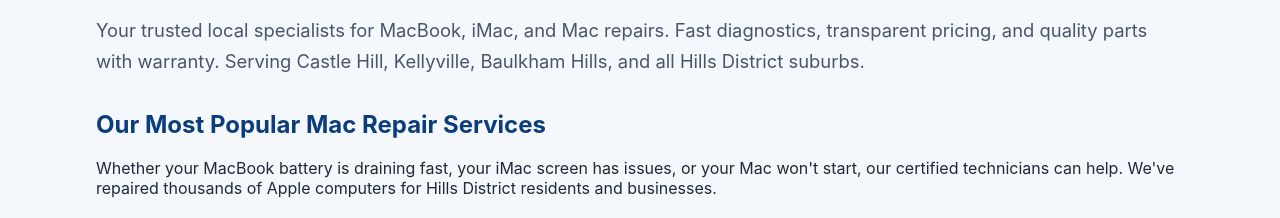
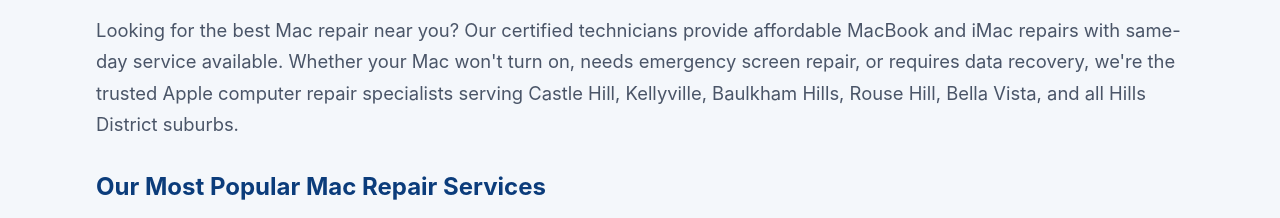
Before and after one commit to Dombarth/Dombarth-hills-mac-repair-site, an Eleventy site: page src/index.njk in a window 1280 px wide. Shown: the part 569-787 px from the top of the page. Built offline with nearby package versions, Linux system fonts and the light colour scheme; Eleventy itself is replaced by a stand-in of ours; files that its build step writes are made by us from their sources.

Commit message:
Update index.njk

```diff
--- a/src/index.njk
+++ b/src/index.njk
@@ -1,16 +1,17 @@
 ---
 layout: base
 title: "Mac Repair Hills District | MacBook & iMac Repairs Sydney"
+description: "Best Mac repair in Hills District Sydney. Affordable MacBook & iMac repairs with same-day service. Battery replacement, screen repair, data recovery, logic board repair. Certified technicians serving Castle Hill, Kellyville, Baulkham Hills. Call 0400 454 859."
 hero: true
 ---
 
 <section class="intro-section">
   <h1>Professional Mac Repair Services in the Hills District</h1>
-  <p class="lead">Your trusted local specialists for MacBook, iMac, and Mac repairs. Fast diagnostics, transparent pricing, and quality parts with warranty. Serving Castle Hill, Kellyville, Baulkham Hills, and all Hills District suburbs.</p>
+  <p class="lead">Looking for the best Mac repair near you? Our certified technicians provide affordable MacBook and iMac repairs with same-day service available. Whether your Mac won't turn on, needs emergency screen repair, or requires data recovery, we're the trusted Apple computer repair specialists serving Castle Hill, Kellyville, Baulkham Hills, Rouse Hill, Bella Vista, and all Hills District suburbs.</p>
 </section>
 
 <h2>Our Most Popular Mac Repair Services</h2>
-<p>Whether your MacBook battery is draining fast, your iMac screen has issues, or your Mac won't start, our certified technicians can help. We've repaired thousands of Apple computers for Hills District residents and businesses.</p>
+<p>Whether your MacBook battery is draining fast, your screen is cracked, your keyboard isn't working, or your Mac won't start, our certified Mac technicians can help. We've repaired thousands of Apple computers for Hills District residents and businesses, handling everything from MacBook screen replacement to iMac troubleshooting, water damage repair, and logic board repair.</p>
 
 <div class="services-grid-home">
   <a href="/services/battery-replacement/" class="service-card-home">
```
